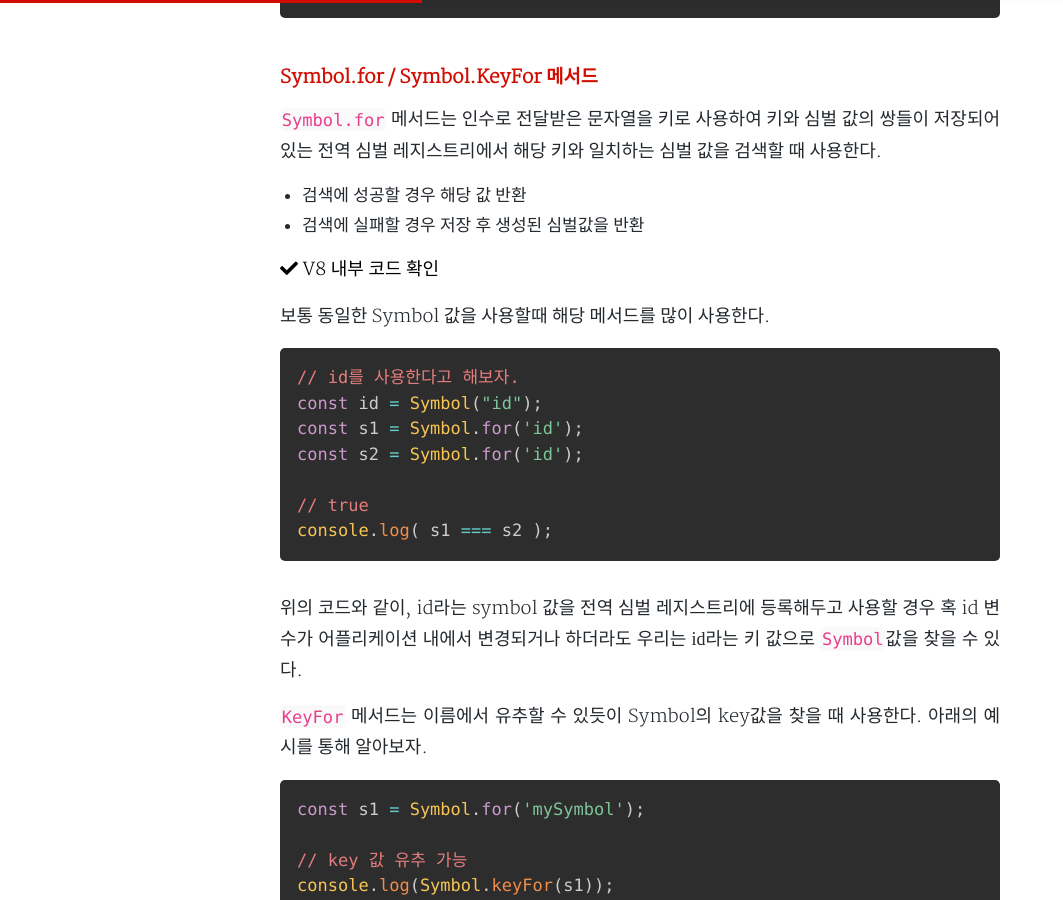
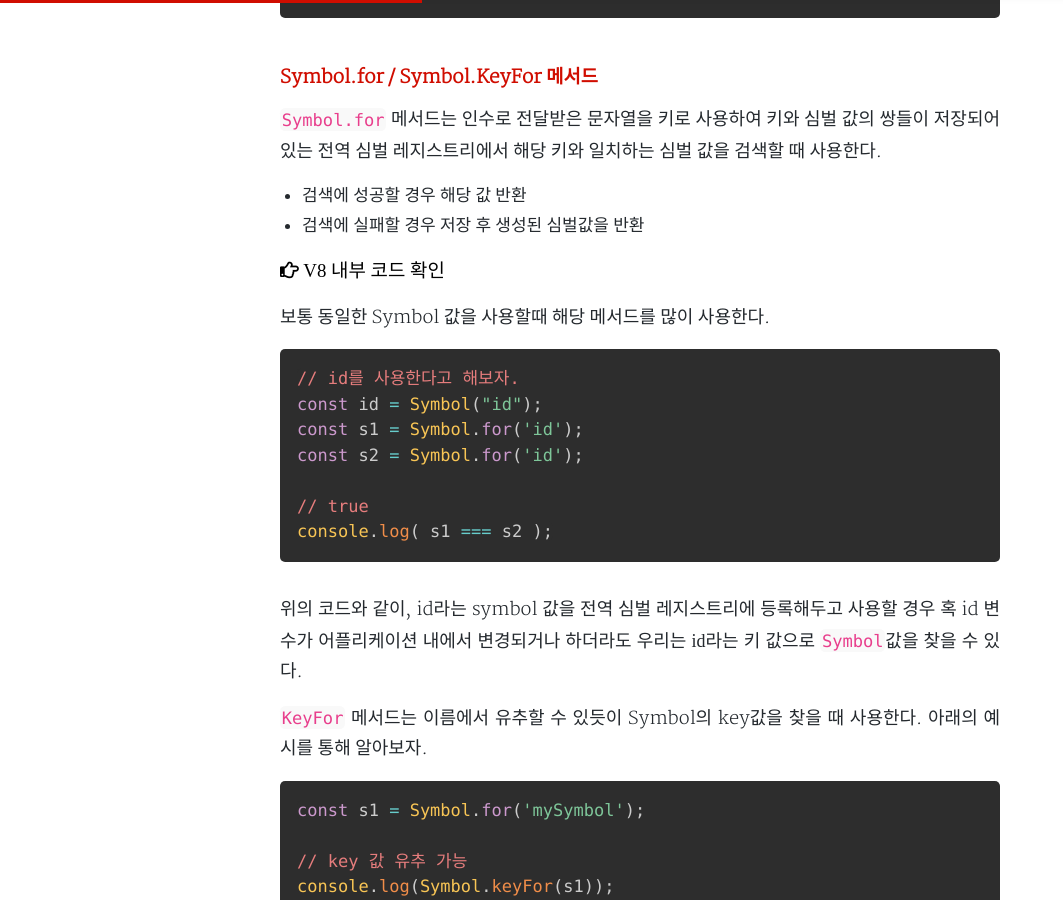
Before and after one commit to 0xd00d00/0xd00d00.github.io, a Jekyll site: the page built from _posts/2022-01-22-js_symbol.md, in a window 1280 px wide and 900 px high, scrolled down 2967 px. Shown: the whole window, without its empty margins (0-1063 px from the left). Built offline with Jekyll 4.4.1, drawn with Linux system fonts in a browser that asks for light colours; nearby versions of some CDN libraries; some web fonts are replaced; comment, search, counter and statistics services are not loaded; a style sheet for code colours, icons or effects is not loaded.

Commit message:
[toggle] add toggle button with hand pointer

```diff
--- a/_includes/toggle.html
+++ b/_includes/toggle.html
@@ -3,8 +3,8 @@
 {% assign title = "확인" %}
 {% endunless %}
 
-<a id="mk_toggle" class="mk_toggle hvr-icon-fade hvr-underline-from-left" href="#">
-	 <i class="fa fa-check hvr-icon"></i> {{ title }}</a>
+<a id="mk_toggle" class="mk_toggle hvr-icon-wobble-horizontal hvr-underline-from-left" href="#">
+	 <i class="far fa-hand-point-right hvr-icon"></i> {{ title }}</a>
 <div class="mk_toggle_sub" markdown="1">
 
 	{{ include.content  }}
--- a/assets/css/github-markdown.css
+++ b/assets/css/github-markdown.css
@@ -684,6 +684,8 @@
 
 .markdown-body a[id=mk_toggle]{
 	box-shadow: none;
+	font-family: 'NotoSans-Bold';
+    font-size: 1.05em;
 	text-decoration: none !important;
 }
 
```
Also changed, not shown: other parts of _includes/toggle.html (+8 -0 lines).
